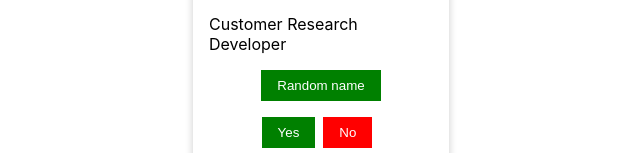
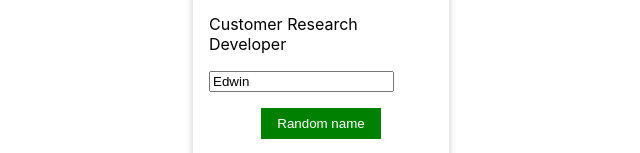
Before and after one commit to LuisGhz/react-4h-course, a React (Create React App) app: page / in a window 1280 px wide. Shown: the part 247-400 px from the top of the page, without its empty margins (319-959 px from the left). Built offline with nearby package versions, Linux system fonts and the light colour scheme.

Commit message:
Create input text to change name

```diff
--- a/src/card/index.js
+++ b/src/card/index.js
@@ -7,6 +7,7 @@ export const Card = props => {
       <div className="container">
         <h4><b>{ props.name }</b></h4>
         <p>{ props.title }</p>
+        <p><input type="text" onChange={ props.onChangeNameFromInput } value={ props.name } /></p>
         <p className="center-text"><button className="button" onClick={ () => props.onChangeName() } >Random name</button></p>
         <div>{ props.children }</div>
       </div>
```
